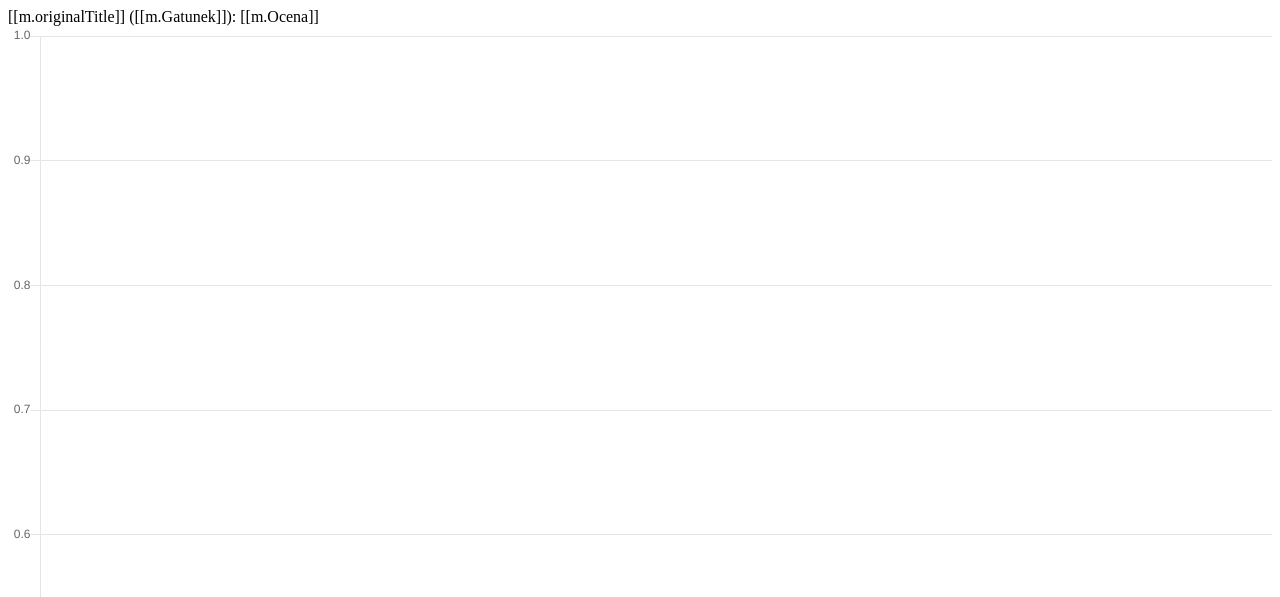
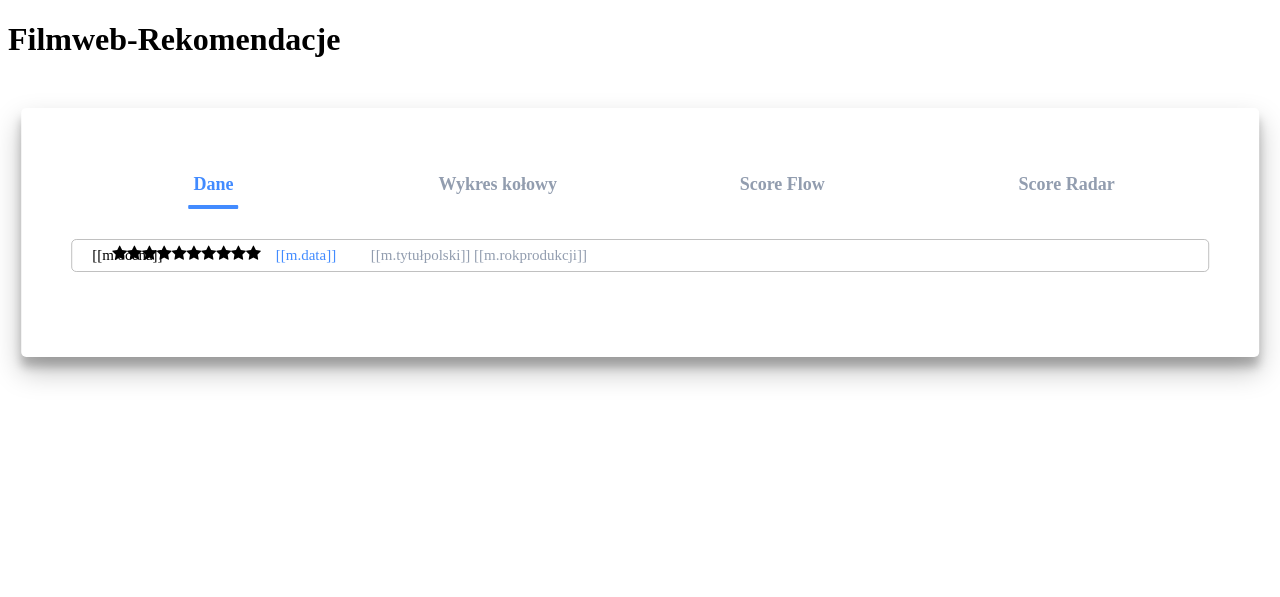
Before and after one commit to alexiej/filmweb-rekomendacje, a Flask app: template server/templates/index.html in a window 1280 px wide. Shown: the top 597 px of the page. After the commit the page ends 383 px from the top, so only its background shows below. Run offline with Flask 2, Linux system fonts and the light colour scheme; the template is opened without the code that fills it: most values are stand-ins (such as "Sample title", 1, 10 or a date in 2020); parts of the project's set-up code (start-up, migrations or seed data) failed here and were passed over; some libraries are stand-ins or nearby versions.

Commit message:
add tabbs

```diff
--- a/chrome_extension/html/popup.html
+++ b/chrome_extension/html/popup.html
@@ -6,6 +6,6 @@
 </head>
 <body>
 <!--<script src="js/background.js"></script>-->
-<button >Pobierz rekomendacje z filmweb </button>
+<button style="background-color: white;">Pobierz rekomendacje z filmweb </button>
 </body>
 </html>
--- a/chrome_extension/js/content.js
+++ b/chrome_extension/js/content.js
@@ -250,6 +250,7 @@
 
                       window[TablicaPrzyciskow[i][j].selektor].style["border-radius"] = "5px";
                     window[TablicaPrzyciskow[i][j].selektor].style.border = "1px solid silver";
+                    window[TablicaPrzyciskow[i][j].selektor].style.background = "white";
                     window[TablicaDivow[i].selektor].appendChild(window[TablicaPrzyciskow[i][j].selektor]);
                 }
             }
--- a/filmweb_integrator/fwimdbmerge/imdb.py
+++ b/filmweb_integrator/fwimdbmerge/imdb.py
@@ -71,7 +71,7 @@
 
     def merge(self, df):
         df['originalTitle'] = df['Tytuł oryginalny']
-        df['startYear'] = df['Rok produkcji'].astype(str).astype(int).astype(str)
+        df['startYear'] = df['Rok produkcji'].fillna('0').astype(str).astype(int).astype(str)
         df['originalTitle'] = df['originalTitle'].fillna(df['Tytuł polski'])
         df['Gatunek'] = df['Gatunek'].fillna('')
 
--- a/requirements.txt
+++ b/requirements.txt
@@ -2,3 +2,5 @@
 beautifulsoup4
 scikit-learn
 flask
+pandas
+numpy
--- /dev/null
+++ b/server/static/style.css
@@ -0,0 +1,321 @@
+/*
+body {
+    background: red;
+} */
+.dane .checked {
+  color: #929daf;
+}
+
+.dane .row .checked {
+  color: #428BFF;
+}
+
+.dane .active {
+  color: #929daf;
+
+  font-family: "Montserrat";
+  /* font-weight: bold; */
+  /* font-size: 18px; */
+  /* color: #428BFF; */
+  /* color: #929daf; */
+  font-size: 15px;
+  margin-left: 15px;
+}
+
+.dane .info {
+  color: #929daf;
+
+  font-family: "Montserrat";
+  /* font-weight: bold; */
+  /* font-size: 18px; */
+  /* color: #428BFF; */
+  /* color: #929daf; */
+  font-size: 15px;
+  margin-left: 15px;
+}
+
+.dane .ocena {
+  margin-left: 15px;
+  /* color: #929daf; */
+
+  font-family: "Montserrat";
+  /* font-weight: bold; */
+  /* font-size: 18px; */
+  /* color: #428BFF; */
+  /* color: #929daf; */
+  font-size: 15px;
+  margin-left: 15px;
+  width: 20px;
+
+}
+
+.dane .data {
+  color: #428BFF;
+
+  font-family: "Montserrat";
+  /* font-weight: bold; */
+  /* font-size: 18px; */
+  /* color: #428BFF; */
+  /* color: #929daf; */
+  font-size: 15px;
+  margin-left: 15px;
+  width: 80px;
+}
+
+.dane .row {
+  border: 1px solid silver;
+  border-radius: 5px;
+  padding: 5px;
+  margin-bottom: 5px;
+  display: flex;
+}
+
+.tabs {
+    left: 50%;
+    -webkit-transform: translateX(-50%);
+            transform: translateX(-50%);
+    position: relative;
+    background: white;
+    padding: 50px;
+    padding-bottom: 80px;
+    width: 90%;
+    /* height: 250px; */
+    box-shadow: 0 14px 28px rgba(0, 0, 0, 0.25), 0 10px 10px rgba(0, 0, 0, 0.22);
+    border-radius: 5px;
+    min-width: 240px;
+    margin-top: 50px;
+  }
+  .tabs input[name="tab-control"] {
+    display: none;
+  }
+  .tabs .content section h2,
+  .tabs ul li label {
+    font-family: "Montserrat";
+    font-weight: bold;
+    font-size: 18px;
+    color: #428BFF;
+  }
+  .tabs ul {
+    list-style-type: none;
+    padding-left: 0;
+    display: flex;
+    flex-direction: row;
+    margin-bottom: 10px;
+    justify-content: space-between;
+    align-items: flex-end;
+    flex-wrap: wrap;
+  }
+  .tabs ul li {
+    box-sizing: border-box;
+    flex: 1;
+    width: 25%;
+    padding: 0 10px;
+    text-align: center;
+  }
+  .tabs ul li label {
+    transition: all 0.3s ease-in-out;
+    color: #929daf;
+    padding: 5px auto;
+    overflow: hidden;
+    text-overflow: ellipsis;
+    display: block;
+    cursor: pointer;
+    transition: all 0.2s ease-in-out;
+    white-space: nowrap;
+    -webkit-touch-callout: none;
+    -webkit-user-select: none;
+    -moz-user-select: none;
+    -ms-user-select: none;
+    user-select: none;
+  }
+  .tabs ul li label br {
+    display: none;
+  }
+  .tabs ul li label svg {
+    fill: #929daf;
+    height: 1.2em;
+    vertical-align: bottom;
+    margin-right: 0.2em;
+    transition: all 0.2s ease-in-out;
+  }
+  .tabs ul li label:hover, .tabs ul li label:focus, .tabs ul li label:active {
+    outline: 0;
+    color: #bec5cf;
+  }
+  .tabs ul li label:hover svg, .tabs ul li label:focus svg, .tabs ul li label:active svg {
+    fill: #bec5cf;
+  }
+  .tabs .slider {
+    position: relative;
+    width: 25%;
+    transition: all 0.33s cubic-bezier(0.38, 0.8, 0.32, 1.07);
+  }
+  .tabs .slider .indicator {
+    position: relative;
+    width: 50px;
+    max-width: 100%;
+    margin: 0 auto;
+    height: 4px;
+    background: #428BFF;
+    border-radius: 1px;
+  }
+  .tabs .content {
+    margin-top: 30px;
+  }
+  .tabs .content section {
+    display: none;
+    -webkit-animation-name: content;
+            animation-name: content;
+    -webkit-animation-direction: normal;
+            animation-direction: normal;
+    -webkit-animation-duration: 0.3s;
+            animation-duration: 0.3s;
+    -webkit-animation-timing-function: ease-in-out;
+            animation-timing-function: ease-in-out;
+    -webkit-animation-iteration-count: 1;
+            animation-iteration-count: 1;
+    line-height: 1.4;
+  }
+  .tabs .content section h2 {
+    color: #428BFF;
+    display: none;
+  }
+  .tabs .content section h2::after {
+    content: "";
+    position: relative;
+    display: block;
+    width: 30px;
+    height: 3px;
+    background: #428BFF;
+    margin-top: 5px;
+    left: 1px;
+  }
+  .tabs input[name="tab-control"]:nth-of-type(1):checked ~ ul > li:nth-child(1) > label {
+    cursor: default;
+    color: #428BFF;
+  }
+  .tabs input[name="tab-control"]:nth-of-type(1):checked ~ ul > li:nth-child(1) > label svg {
+    fill: #428BFF;
+  }
+  @media (max-width: 600px) {
+    .tabs input[name="tab-control"]:nth-of-type(1):checked ~ ul > li:nth-child(1) > label {
+      background: rgba(0, 0, 0, 0.08);
+    }
+  }
+  .tabs input[name="tab-control"]:nth-of-type(1):checked ~ .slider {
+    -webkit-transform: translateX(0%);
+            transform: translateX(0%);
+  }
+  .tabs input[name="tab-control"]:nth-of-type(1):checked ~ .content > section:nth-child(1) {
+    display: block;
+  }
+  .tabs input[name="tab-control"]:nth-of-type(2):checked ~ ul > li:nth-child(2) > label {
+    cursor: default;
+    color: #428BFF;
+  }
+  .tabs input[name="tab-control"]:nth-of-type(2):checked ~ ul > li:nth-child(2) > label svg {
+    fill: #428BFF;
+  }
+  @media (max-width: 600px) {
+    .tabs input[name="tab-control"]:nth-of-type(2):checked ~ ul > li:nth-child(2) > label {
+      background: rgba(0, 0, 0, 0.08);
+    }
+  }
+  .tabs input[name="tab-control"]:nth-of-type(2):checked ~ .slider {
+    -webkit-transform: translateX(100%);
+            transform: translateX(100%);
+  }
+  .tabs input[name="tab-control"]:nth-of-type(2):checked ~ .content > section:nth-child(2) {
+    display: block;
+  }
+  .tabs input[name="tab-control"]:nth-of-type(3):checked ~ ul > li:nth-child(3) > label {
+    cursor: default;
+    color: #428BFF;
+  }
+  .tabs input[name="tab-control"]:nth-of-type(3):checked ~ ul > li:nth-child(3) > label svg {
+    fill: #428BFF;
+  }
+  @media (max-width: 600px) {
+    .tabs input[name="tab-control"]:nth-of-type(3):checked ~ ul > li:nth-child(3) > label {
+      background: rgba(0, 0, 0, 0.08);
+    }
+  }
+  .tabs input[name="tab-control"]:nth-of-type(3):checked ~ .slider {
+    -webkit-transform: translateX(200%);
+            transform: translateX(200%);
+  }
+  .tabs input[name="tab-control"]:nth-of-type(3):checked ~ .content > section:nth-child(3) {
+    display: block;
+  }
+  .tabs input[name="tab-control"]:nth-of-type(4):checked ~ ul > li:nth-child(4) > label {
+    cursor: default;
+    color: #428BFF;
+  }
+  .tabs input[name="tab-control"]:nth-of-type(4):checked ~ ul > li:nth-child(4) > label svg {
+    fill: #428BFF;
+  }
+  @media (max-width: 600px) {
+    .tabs input[name="tab-control"]:nth-of-type(4):checked ~ ul > li:nth-child(4) > label {
+      background: rgba(0, 0, 0, 0.08);
+    }
+  }
+  .tabs input[name="tab-control"]:nth-of-type(4):checked ~ .slider {
+    -webkit-transform: translateX(300%);
+            transform: translateX(300%);
+  }
+  .tabs input[name="tab-control"]:nth-of-type(4):checked ~ .content > section:nth-child(4) {
+    display: block;
+  }
+  @-webkit-keyframes content {
+    from {
+      opacity: 0;
+      -webkit-transform: translateY(5%);
+              transform: translateY(5%);
+    }
+    to {
+      opacity: 1;
+      -webkit-transform: translateY(0%);
+              transform: translateY(0%);
+    }
+  }
+  @keyframes content {
+    from {
+      opacity: 0;
+      -webkit-transform: translateY(5%);
+              transform: translateY(5%);
+    }
+    to {
+      opacity: 1;
+      -webkit-transform: translateY(0%);
+              transform: translateY(0%);
+    }
+  }
+  @media (max-width: 1000px) {
+    .tabs ul li label {
+      white-space: initial;
+    }
+    .tabs ul li label br {
+      display: initial;
+    }
+    .tabs ul li label svg {
+      height: 1.5em;
+    }
+  }
+  @media (max-width: 600px) {
+    .tabs ul li label {
+      padding: 5px;
+      border-radius: 5px;
+    }
+    .tabs ul li label span {
+      display: none;
+    }
+    .tabs .slider {
+      display: none;
+    }
+    .tabs .content {
+      margin-top: 20px;
+    }
+    .tabs .content section h2 {
+      display: block;
+    }
+  }
--- a/server/templates/index.html
+++ b/server/templates/index.html
@@ -1,27 +1,84 @@
 <!DOCTYPE html>
 <html lang="en">
+
 <head>
     <meta charset="UTF-8">
     <title>Title</title>
+    <link href="{{url_for('static', filename='style.css')}}" rel="stylesheet" type="text/css">
     <script src="https://cdn.jsdelivr.net/npm/vue@2.6.0"></script>
     <script src="https://cdnjs.cloudflare.com/ajax/libs/Chart.js/2.8.0/Chart.min.js"></script>
+    <link rel="stylesheet" href="https://cdnjs.cloudflare.com/ajax/libs/font-awesome/4.7.0/css/font-awesome.min.css">
 </head>
+
 <body>
     <div id="main">
-    <div id="example">
-        <div v-for="m in dane">
-            <span>[[m.originalTitle]] ([[m.Gatunek]]): </span> [[m.Ocena]]
+        <h1>Filmweb-Rekomendacje</h1>
+
+        <div class="tabs">
+
+            <input type="radio" id="tab1" name="tab-control" checked>
+            <input type="radio" id="tab2" name="tab-control">
+            <input type="radio" id="tab3" name="tab-control">
+            <input type="radio" id="tab4" name="tab-control">
+
+            <ul>
+                <li title="Dane">
+                    <label for="tab1" role="button">
+                        <span>Dane</span></label></li>
+                <li title="Wykres kołowy"><label for="tab2" role="button">
+                        <span>Wykres kołowy</span></label></li>
+                <li title="Score Flow">
+                    <label for="tab3" role="button"><span>Score Flow</span></label></li>
+                <li title="Score Radar"><label for="tab4" role="button">
+                        <span>Score Radar</span></label></li>
+            </ul>
+
+            <div class="slider">
+                <div class="indicator"></div>
+            </div>
+
+            <div class="content">
+                <section>
+                    <div id="example" class="dane">
+                        <div v-for="m in dane" class="row">
+                                <div class="ocena">[[m.ocena]]</div>
+                                <span class="fa fa-star" :class="{'checked': m.ocena>0}"></span>
+                                <span class="fa fa-star" :class="{'checked': m.ocena>1}"></span>
+                                <span class="fa fa-star" :class="{'checked': m.ocena>2}"></span>
+                                <span class="fa fa-star" :class="{'checked': m.ocena>3}"></span>
+                                <span class="fa fa-star" :class="{'checked': m.ocena>4}"></span>
+                                <span class="fa fa-star" :class="{'checked': m.ocena>5}"></span>
+                                <span class="fa fa-star" :class="{'checked': m.ocena>6}"></span>
+                                <span class="fa fa-star" :class="{'checked': m.ocena>7}"></span>
+                                <span class="fa fa-star" :class="{'checked': m.ocena>8}"></span>
+                                <span class="fa fa-star" :class="{'checked': m.ocena>9}"></span>
+
+                            <div class="data"> [[m.data]] </div>
+                            <div class="info">[[m.tytułpolski]] [[m.rokprodukcji]]</div>
                         </div>
                     </div>
-    <div>
+                </section>
+                <section>
+                    <div class='chart'>
                         <canvas id="myChart" width="400" height="400"></canvas>
                     </div>
-    <div>
+                </section>
+                <section>
+                    <div class='chart'>
                         <canvas id="flowChart" width="400" height="400"></canvas>
                     </div>
-    <div>
+                </section>
+                <section>
+                    <div class='chart'>
                         <canvas id="radarChart" width="400" height="400"></canvas>
                     </div>
+                </section>
+            </div>
+        </div>
+
+
+
+
     </div>
     <script>
         function decodeHtml(html) {
@@ -30,16 +87,18 @@
             return txt.value;
 
         }
-var dane_gatunki =  {{ dane_gatunki|safe }}
-var radar =  {{ radar|safe }}
-var flow =  {{ flow|safe }}
+
+        console.log({{dane|safe}})
+        var dane_gatunki = {{ dane_gatunki| safe }}
+        var radar = {{ radar| safe }}
+        var flow = {{ flow| safe }}
 
         function getRandomColor(n) {
             var letters = '0123456789ABCDEF'.split('');
             var color = '#';
             var colors = [];
-    for(var j = 0; j < n; j++){
-        for (var i = 0; i < 6; i++ ) {
+            for (var j = 0; j < n; j++) {
+                for (var i = 0; i < 6; i++) {
                     color += letters[Math.floor(Math.random() * 16)];
                 }
                 colors.push(color);
@@ -56,8 +115,8 @@
                 labels: Object.keys(dane_gatunki),
                 datasets: [{
                     label: '# of Votes',
-            data:  Object.values(dane_gatunki),
-            backgroundColor: getRandomColor( Object.values(dane_gatunki).length)
+                    data: Object.values(dane_gatunki),
+                    backgroundColor: getRandomColor(Object.values(dane_gatunki).length)
                 }]
             },
             options: {
@@ -78,21 +137,21 @@
                 labels: Object.values(flow['Data']),
                 datasets: [{
                     label: 'Filmweb',
-                    data:  Object.values(flow['Ocena']),
+                    data: Object.values(flow['Ocena']),
                     backgroundColor: '#FF0000',
                     borderWidth: 0,
                     tension: 0,
                     fill: false
-		        },{
+                }, {
                     label: 'IMDb',
-                    data:  Object.values(flow['averageRating']),
+                    data: Object.values(flow['averageRating']),
                     backgroundColor: '#0000FF',
                     borderWidth: 0,
                     tension: 0,
                     fill: false
-		        },{
+                }, {
                     label: 'Rating difference',
-                    data:  Object.values(flow['diff']),
+                    data: Object.values(flow['diff']),
                     backgroundColor: '#00FF00',
                     borderWidth: 0,
                     tension: 0,
@@ -120,9 +179,9 @@
                 layout: {
                     padding: 40
                 },
-                elements:{
+                elements: {
                     point: {
-						radius:2,
+                        radius: 2,
                         pointStyle: 'circle'
                     }
                 }
@@ -136,14 +195,14 @@
                 labels: Object.keys(radar['fw']),
                 datasets: [{
                     label: 'Filmweb',
-                    data:  Object.values(radar['fw']),
+                    data: Object.values(radar['fw']),
                     borderColor: '#FF0000',
                     backgroundColor: 'rgba(255, 0, 0, 0.5)',
                     borderWidth: 2,
                     fill: true
-		        },{
+                }, {
                     label: 'IMDb',
-                    data:  Object.values(radar['imdb']),
+                    data: Object.values(radar['imdb']),
                     borderColor: '#0000FF',
                     backgroundColor: 'rgba(0, 0, 255, 0.5);',
                     borderWidth: 2,
@@ -163,7 +222,7 @@
             delimiters: ['[[', ']]'],
             data: {
                 hello: 'Hello World!',
-        dane: ''
+                dane: {{dane|safe}}
             },
             mounted: function () {
 
@@ -176,5 +235,7 @@
         })
 
     </script>
+
 </body>
+
 </html>
```
Also changed, not shown: server/server.py (+6 -2 lines), 2 other files. Lines whose indentation alone changed are shown as unchanged.
